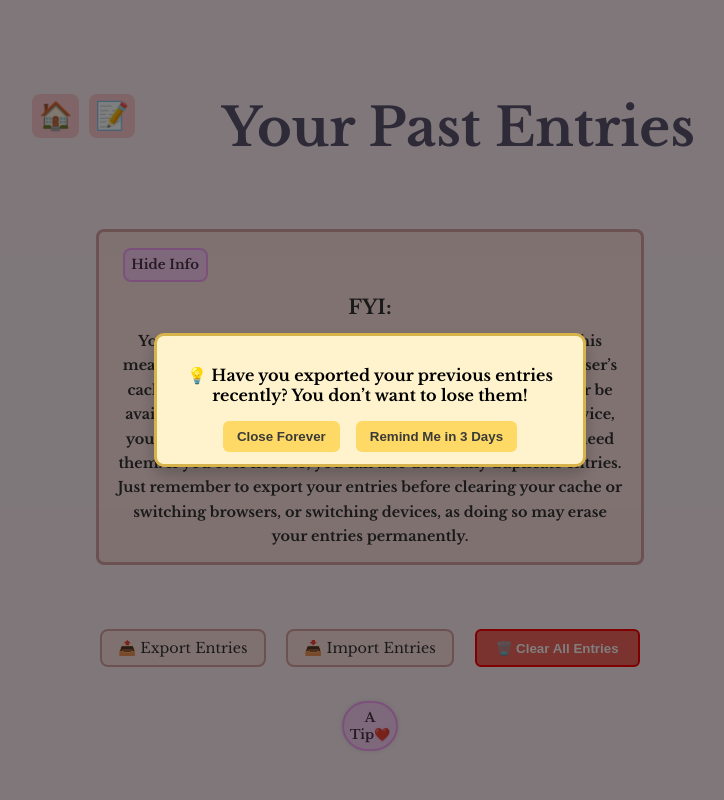
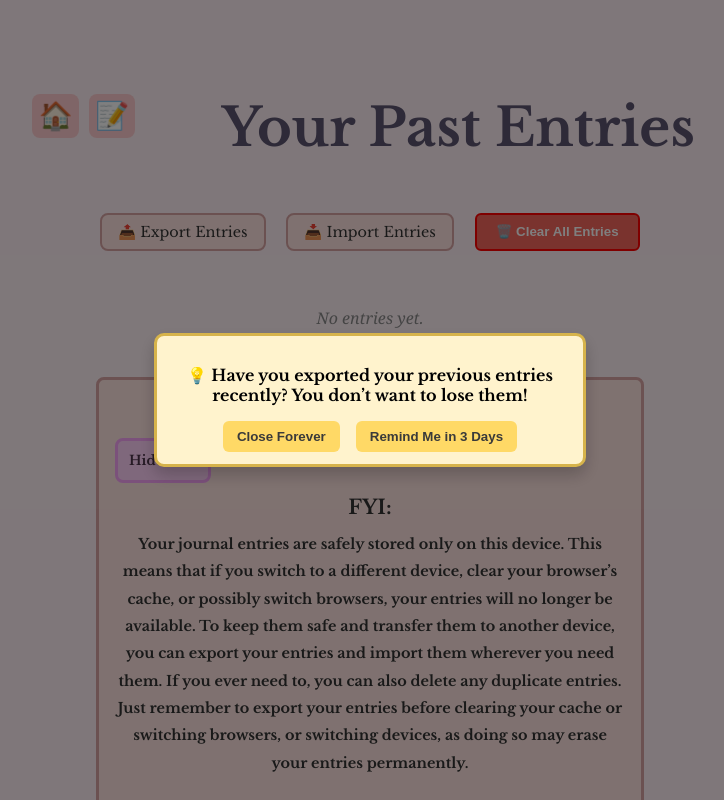
Before and after one commit to ShaynaMBarclay/vent2me, a React (Vite) app: page /history in a window 1280 px wide. Shown: the top 800 px of the page, without its empty margins (270-994 px from the left). Built offline with nearby package versions, Linux system fonts and the light colour scheme; a web font is replaced by a local one.

Commit message:
moved info and tip to below page

```diff
--- a/src/pages/History.jsx
+++ b/src/pages/History.jsx
@@ -111,20 +111,6 @@ function History() {
         <h2>Your Past Entries</h2>
       </div>
 
-      <div className="info-toggle-section">
-        {isInfoOpen ? (
-          <div className="info-box">
-            <button onClick={() => setIsInfoOpen(false)} className="toggle-info-button inside">
-              Hide Info
-            </button>
-            <p><strong>FYI:</strong></p>
-            <p>Your journal entries are safely stored only on this device. This means that if you switch to a different device, clear your browser’s cache, or possibly switch browsers, your entries will no longer be available. To keep them safe and transfer them to another device, you can export your entries and import them wherever you need them. If you ever need to, you can also delete any duplicate entries. Just remember to export your entries before clearing your cache or switching browsers, or switching devices, as doing so may erase your entries permanently.</p>
-          </div>
-        ) : (
-          <button onClick={() => setIsInfoOpen(true)} className="toggle-info-button">Show Info</button>
-        )}
-      </div>
-
       <div className="history-actions">
         <button onClick={handleExport} className="export-button">📤 Export Entries</button>
         <label className="import-label">
@@ -134,14 +120,6 @@ function History() {
         <button onClick={handleClearAll} className="clear-button">🗑️ Clear All Entries</button>
       </div>
 
-      <div className="tip-container">
-        <div className="tip-bubble">
-          <span className="tip-text">A <br />Tip❤️</span>
-          <div className="tip-info">
-            <p>To sync across devices or browsers, export your entries after each new one, email them to yourself, then go to your other device, click 'Clear All Entries,' and re-import the updated entries. Or keep seperate entries on seperate devices. I dont judge😈</p>
-          </div>
-        </div>
-      </div>
 
       {entries.length === 0 ? (
   <p className="no-entries">No entries yet.</p>
@@ -178,9 +156,7 @@ function History() {
 </div>
 
 
-
 )}
-
 
       {showReminder && (
         <div className="reminder-overlay">
@@ -199,6 +175,29 @@ function History() {
           </div>
         </div>
       )}
+
+       <div className="info-toggle-section">
+        {isInfoOpen ? (
+          <div className="info-box">
+            <button onClick={() => setIsInfoOpen(false)} className="toggle-info-button inside">
+              Hide Info
+            </button>
+            <p><strong>FYI:</strong></p>
+            <p>Your journal entries are safely stored only on this device. This means that if you switch to a different device, clear your browser’s cache, or possibly switch browsers, your entries will no longer be available. To keep them safe and transfer them to another device, you can export your entries and import them wherever you need them. If you ever need to, you can also delete any duplicate entries. Just remember to export your entries before clearing your cache or switching browsers, or switching devices, as doing so may erase your entries permanently.</p>
+          </div>
+        ) : (
+          <button onClick={() => setIsInfoOpen(true)} className="toggle-info-button">Show Info</button>
+        )}
+      </div>
+ <div className="tip-container">
+        <div className="tip-bubble">
+          <span className="tip-text">A <br />Tip❤️</span>
+          <div className="tip-info">
+            <p>To sync across devices or browsers, export your entries after each new one, email them to yourself, then go to your other device, click 'Clear All Entries,' and re-import the updated entries. Or keep seperate entries on seperate devices. I dont judge😈</p>
+          </div>
+        </div>
+      </div>
+
     </div>
   );
 }
--- a/src/styles/History.css
+++ b/src/styles/History.css
@@ -234,7 +234,7 @@
     color: #333;
     border: 3px solid #d8a4a4;
     border-radius: 8px;
-    padding: 0.5rem 1rem;
+    padding: 2.3rem 1rem;
     cursor: pointer;
     transition: background-color 0.2s ease;
     font-size: 0.9rem;
@@ -246,7 +246,7 @@
 
 .info-box p {
   margin: 5px 0;
-  line-height: 1.7;
+  line-height: 1.9;
   font-weight: 600;
   font-family: "Libre Baskerville", serif;
 }
@@ -358,11 +358,11 @@ body.dark-mode .toggle-advice {
   position: relative;
   cursor: pointer;
   background-color: #fed1f9;
-  padding: 6px;
-  border-radius: 10rem;
+  padding: 11px;
+  border-radius: 15rem;
   box-shadow: 0px 0px 5px rgba(0, 0, 0, 0.1);
   font-family: "Libre Baskerville", serif;
-  border: 2px solid #f7a2f7;
+  border: 3px solid #f7a2f7;
   text-align: center;
   font-size: 13px;
   margin-bottom: 2rem;
@@ -382,14 +382,14 @@ body.dark-mode .toggle-advice {
   transform: translateX(-50%);
   background-color: #fce9f9;
   color: rgb(73, 73, 73);
-  padding: 1.5rem;
-  border-radius: 7rem;
+  padding: 2rem;
+  border-radius: 2rem;
   visibility: hidden;
   opacity: 0;
   width: 200px;
   text-align: center;
   font-family: "Libre Baskerville", serif;
-  font-size: 13px;
+  font-size: 16px;
   box-shadow: 0px 0px 5px rgba(0, 0, 0, 0.347);
 
 }
@@ -420,10 +420,10 @@ color:  #f8d9d9;
 
 .toggle-info-button {
   display: block;
-  margin: 0.5rem;
+  margin-top: 1.3rem;
   background-color: #fed1f9;
-  border: 2px solid #f7a2f7;
-  padding: 0.4rem;
+  border: 3px solid #f7a2f7;
+  padding: 0.7rem;
   border-radius: 0.5rem;
   cursor: pointer;
   font-family: "Libre Baskerville", serif;
```
